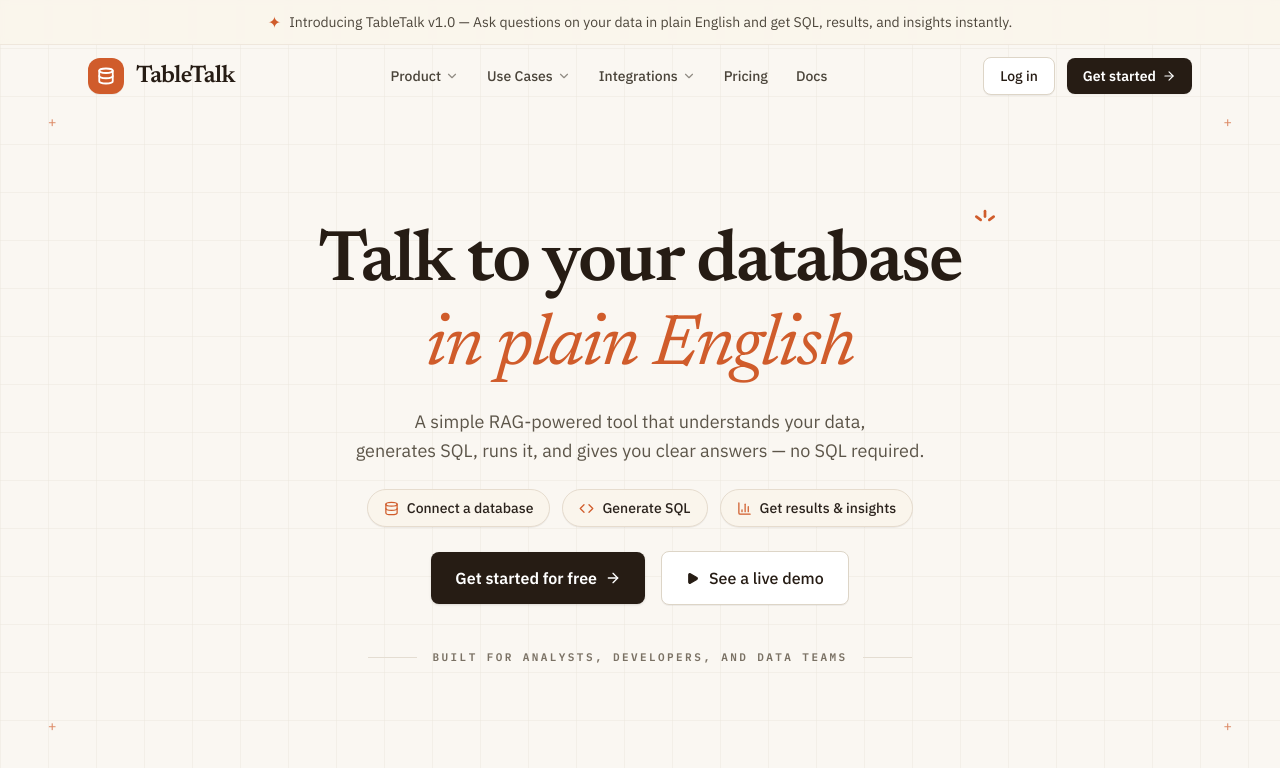
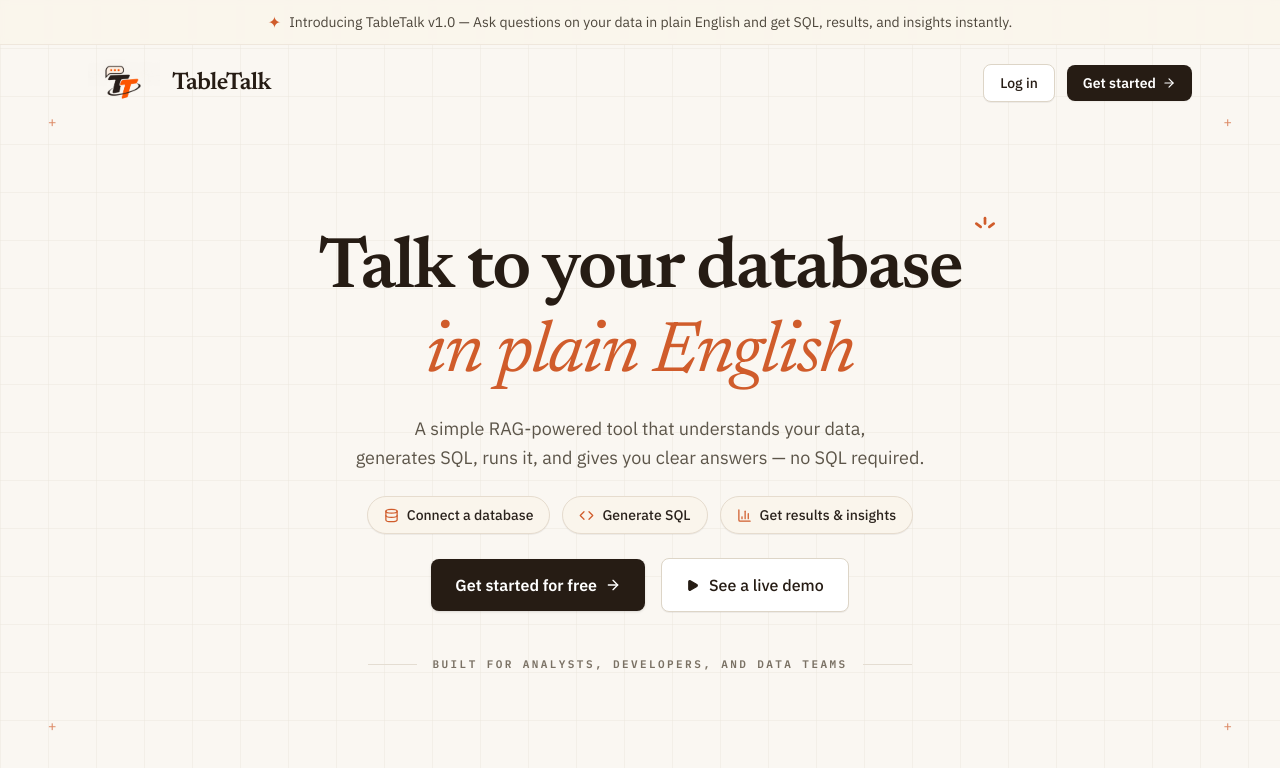
Before and after one commit to RaiyanChandle/TableTalk, a React (Vite) app in the folder frontend/: page / in a window 1280 px wide. Shown: the top 768 px of the page. Built offline with nearby package versions, Linux system fonts and the light colour scheme; no server answers.

Commit message:
refactor(landing): use TableTalk logo.png in navbar and remove mock nav links

```diff
--- a/frontend/src/pages/LandingPage.tsx
+++ b/frontend/src/pages/LandingPage.tsx
@@ -3,7 +3,6 @@ import { Link } from 'react-router-dom';
 import {
   ArrowRight,
   BarChart3,
-  ChevronDown,
   Code,
   Database,
   Play,
@@ -56,38 +55,18 @@ export const LandingPage: React.FC = () => {
       </div>
 
       {/* 2. Top Navigation Bar */}
-      <header className="relative z-10 max-w-6xl w-full mx-auto px-6 py-3 flex items-center justify-between">
+      <header className="relative z-10 max-w-6xl w-full mx-auto px-6 py-3.5 flex items-center justify-between">
         {/* Brand */}
         <Link to="/" className="flex items-center gap-3 group">
-          <div className="w-9 h-9 rounded-xl bg-[#D05C2B] flex items-center justify-center text-white shadow-2xs transition-transform group-hover:scale-105">
-            <Database size={18} strokeWidth={2.4} />
-          </div>
+          <img
+            src="/logo.png"
+            alt="TableTalk Logo"
+            className="h-10 md:h-12 w-auto object-contain select-none"
+          />
           <span className="font-serif font-bold text-2xl text-[#261C14] tracking-tight">
             TableTalk
           </span>
         </Link>
-
-        {/* Center Menu Links (Desktop) */}
-        <nav className="hidden md:flex items-center gap-7 text-sm font-medium text-[#4A443A]">
-          <button type="button" className="inline-flex items-center gap-1 hover:text-[#261C14] transition-colors">
-            <span>Product</span>
-            <ChevronDown size={14} className="opacity-60" />
-          </button>
-          <button type="button" className="inline-flex items-center gap-1 hover:text-[#261C14] transition-colors">
-            <span>Use Cases</span>
-            <ChevronDown size={14} className="opacity-60" />
-          </button>
-          <button type="button" className="inline-flex items-center gap-1 hover:text-[#261C14] transition-colors">
-            <span>Integrations</span>
-            <ChevronDown size={14} className="opacity-60" />
-          </button>
-          <a href="#pricing" className="hover:text-[#261C14] transition-colors">
-            Pricing
-          </a>
-          <a href="#docs" className="hover:text-[#261C14] transition-colors">
-            Docs
-          </a>
-        </nav>
 
         {/* Right Action Buttons */}
         <div className="flex items-center gap-3">
```
